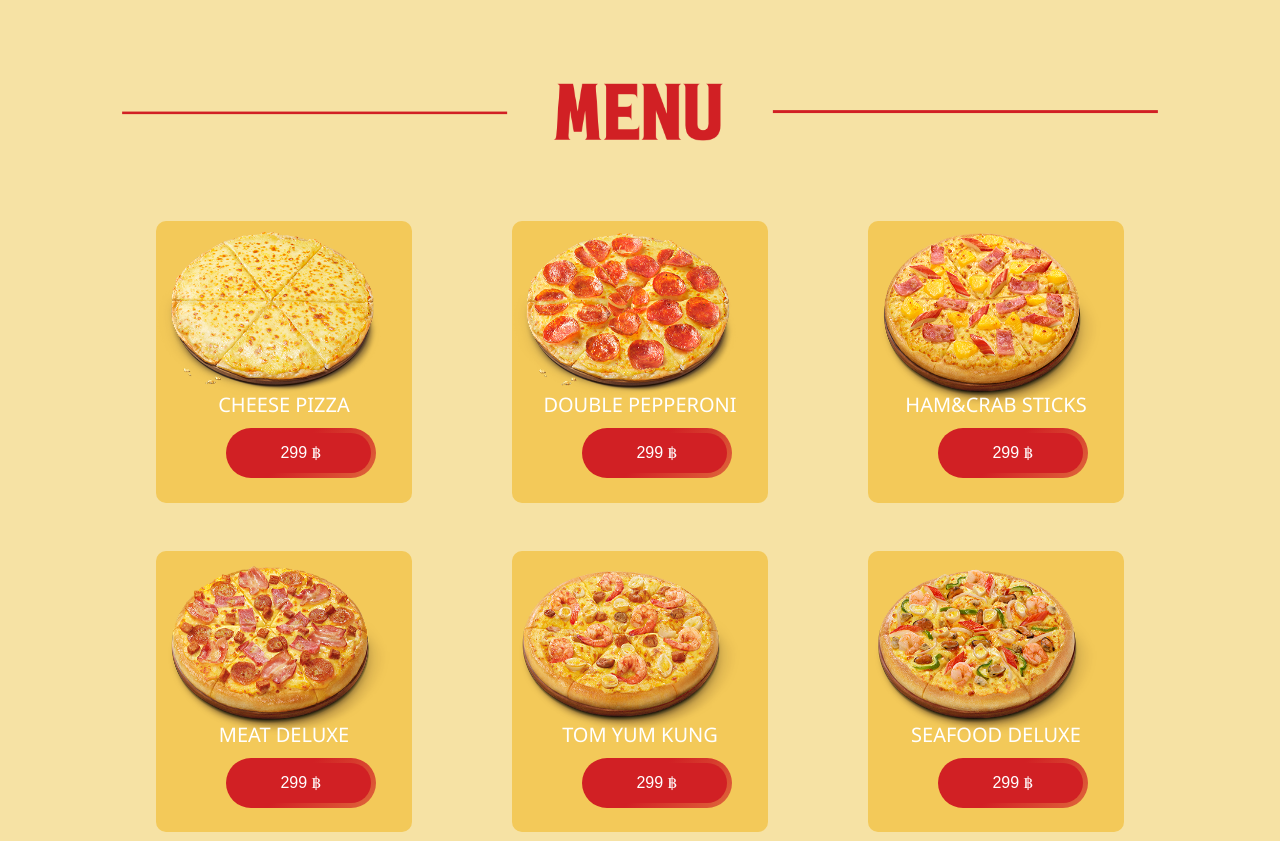
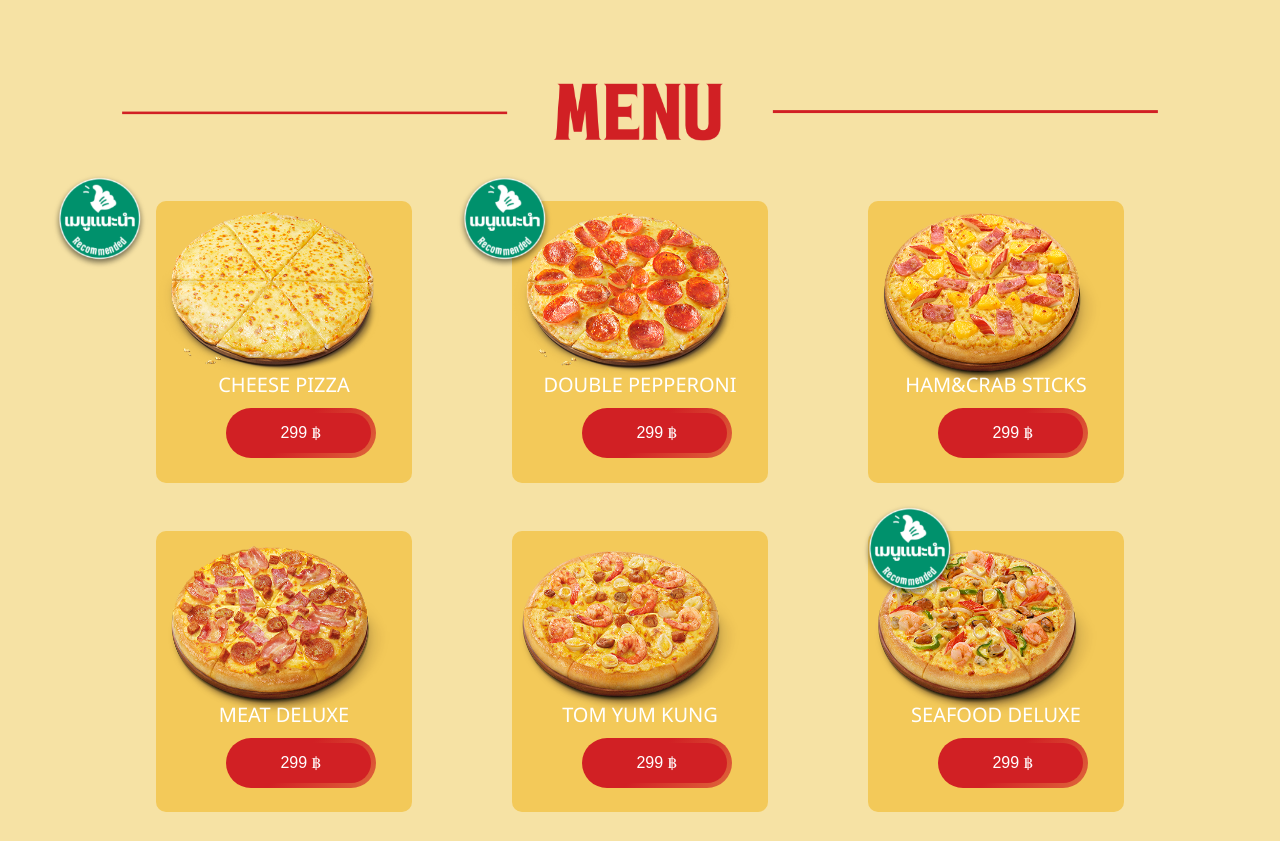
Before and after one commit to halinchanok/projectWeb_pizza, a PHP site: page /page1_menu.php in a window 1280 px wide. Shown: the top 841 px of the page. After the commit the page ends 812 px from the top, so only its background shows below. Run offline with PHP 8.4, Linux system fonts and the light colour scheme.

Commit message:
updatebest

```diff
--- a/css/style-page1.css
+++ b/css/style-page1.css
@@ -27,6 +27,7 @@ body {
     display: flex;
     flex-wrap: wrap;
     justify-content: center;
+	margin-top: -20px;
 }
 /*เหลี่ยมแรกซ้ายมือบน*/
 .menu1 {
@@ -38,6 +39,7 @@ body {
     border-radius: 10px;
     margin: 50px;
     margin-top: 10px;
+	;
 }
 
 .menu1 img{
@@ -55,6 +57,7 @@ body {
     font-family:'Segoe UI', Tahoma, Geneva, Verdana, sans-serif ;
     color:white;
 }
+
 /*ปุ่มราคา1*/
 .BT1 {
     -webkit-touch-callout: none;
@@ -489,3 +492,29 @@ body {
   	display: block;
   	margin-top: 10px;
 }
+
+.best {
+	width: 100px;
+	height: 100px;
+	margin-left: -1080px;
+	margin-top: -20px;
+	position: absolute;
+
+  }
+  .best2 {
+	width: 100px;
+	height: 100px;
+	margin-left: -270px;
+	margin-top: -20px;
+	position: absolute;
+
+  }
+
+  .best3 {
+	width: 100px;
+	height: 100px;
+	margin-left: 540px;
+	margin-top: -50px;
+	position: absolute;
+
+  }
--- a/page1_menu.php
+++ b/page1_menu.php
@@ -11,6 +11,8 @@
         <IMG class="HEAD" src="images/menu.png">
 
         <div class="container">
+            <img class="best" src="images/bestsell.png">
+            <img class="best2" src="images/bestsell.png">
             <div class="menu1">
                 <img src="images/cheese pizza.webp">
                 <div class="cs">CHEESE PIZZA</div>
@@ -48,6 +50,7 @@
         <br>
 
         <div class="container2">
+            <img class="best3" src="images/bestsell.png">
             <div class="menu">
                 <img src="images/MEAT DELUXE.webp">
                 <div class="cs">MEAT DELUXE</div>
```
Also changed, not shown: images/bestsell.png (added).
